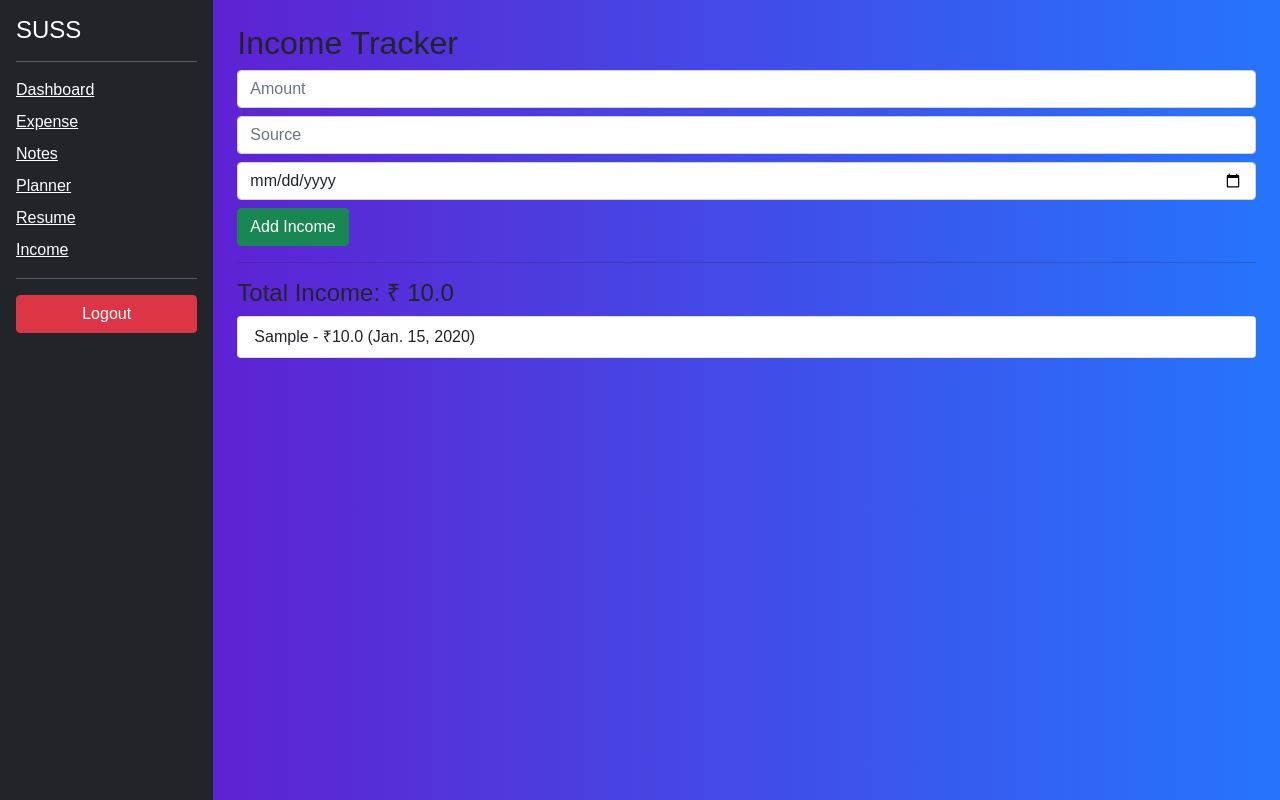
After one commit to SamShri16/SUSS_Project, a Django app: page /income/ in a window 1280 px wide. The commit adds this page. Run offline with Django 5.2, Linux system fonts and the light colour scheme; a user stored in the database is signed in; tables that the repository leaves empty hold one stand-in row (values such as "Sample post").

Commit message:
Added expense date, filters, and income tracking

```diff
--- a/suss_project/expenses/models.py
+++ b/suss_project/expenses/models.py
@@ -1,8 +1,17 @@
 from django.db import models
-from django.contrib.auth.models import User
 
 class Expense(models.Model):
-    user = models.ForeignKey(User, on_delete=models.CASCADE)
     amount = models.FloatField()
     category = models.CharField(max_length=100)
-    date = models.DateField(auto_now_add=True)
+    date = models.DateField()   # ✅ NEW
+
+    def __str__(self):
+        return f"{self.category} - {self.amount}"
+
+class Income(models.Model):
+    amount = models.FloatField()
+    source = models.CharField(max_length=100)
+    date = models.DateField()
+
+    def __str__(self):
+        return f"{self.source} - {self.amount}"
--- a/suss_project/expenses/views.py
+++ b/suss_project/expenses/views.py
@@ -1,15 +1,76 @@
-from django.shortcuts import render
-from .models import Expense
+from django.shortcuts import render, redirect
+from .models import Expense, Income
 from django.contrib.auth.decorators import login_required
+from django.contrib import messages
+from datetime import date
+
 
 @login_required
 def expense_view(request):
-    if request.method == "POST":
+
+    filter_type = request.GET.get('filter')
+
+    expenses = Expense.objects.all()
+
+    # ✅ FILTER LOGIC
+    if filter_type == 'today':
+        expenses = expenses.filter(date=date.today())
+
+    elif filter_type == 'month':
+        expenses = expenses.filter(date__month=date.today().month)
+
+    total = sum(e.amount for e in expenses)
+
+    # ✅ ADD EXPENSE
+    if request.method == 'POST':
+        amount = request.POST.get('amount')
+        category = request.POST.get('category')
+        exp_date = request.POST.get('date')
+
         Expense.objects.create(
-            user=request.user,
-            amount=request.POST['amount'],
-            category=request.POST['category']
+            amount=amount,
+            category=category,
+            date=exp_date
         )
 
-    data = Expense.objects.filter(user=request.user)
-    return render(request, 'expense.html', {'data': data})
+        messages.success(request, "Expense added")
+        return redirect('/expenses/')
+
+    return render(request, 'expense.html', {
+        'expenses': expenses,
+        'total': total
+    })
+
+
+@login_required
+def delete_expense(request, id):
+    Expense.objects.get(id=id).delete()
+    messages.success(request, "Expense deleted")
+    return redirect('/expenses/')
+
+
+# 💰 INCOME
+@login_required
+def income_view(request):
+
+    incomes = Income.objects.all()
+    total_income = sum(i.amount for i in incomes)
+
+    if request.method == 'POST':
+        amount = request.POST.get('amount')
+        source = request.POST.get('source')
+        inc_date = request.POST.get('date')
+
+        Income.objects.create(
+            amount=amount,
+            source=source,
+            date=inc_date
+        )
+
+        messages.success(request, "Income added")
+        return redirect('/income/')
+
+    return render(request, 'income.html', {
+        'incomes': incomes,
+        'total_income': total_income
+    })
--- a/suss_project/suss_project/urls.py
+++ b/suss_project/suss_project/urls.py
@@ -19,6 +19,8 @@ from django.urls import path
 
 from suss_project import views   # MAIN APP VIEWS
 from accounts.views import login_view, register_view, logout_view
+
+from expenses.views import expense_view, delete_expense, income_view
 
 urlpatterns = [
     path('admin/', admin.site.urls),
@@ -43,5 +45,9 @@ urlpatterns = [
     path('delete-task/<int:id>/', views.delete_task),
     path('complete-task/<int:id>/', views.complete_task),
 
+    path('expenses/', expense_view),
+    path('delete-expense/<int:id>/', delete_expense),
+    path('income/', income_view),
+
     path('resume/', views.resume),
 ]
--- a/suss_project/templates/base.html
+++ b/suss_project/templates/base.html
@@ -25,6 +25,7 @@
 <a href="/notes/" class="text-white d-block mb-2 {% if request.path == '/notes/' %}fw-bold{% endif %}">Notes</a>
 <a href="/planner/" class="text-white d-block mb-2 {% if request.path == '/planner/' %}fw-bold{% endif %}">Planner</a>
 <a href="/resume/" class="text-white d-block mb-2 {% if request.path == '/resume/' %}fw-bold{% endif %}">Resume</a>
+<a href="/income/" class="text-white d-block mb-2">Income</a>
 
             <hr>
 
--- /dev/null
+++ b/suss_project/templates/income.html
@@ -0,0 +1,27 @@
+{% extends 'base.html' %}
+
+{% block content %}
+
+<h2>Income Tracker</h2>
+
+<form method="POST">
+    {% csrf_token %}
+    <input name="amount" class="form-control mb-2" placeholder="Amount">
+    <input name="source" class="form-control mb-2" placeholder="Source">
+    <input type="date" name="date" class="form-control mb-2">
+    <button class="btn btn-success">Add Income</button>
+</form>
+
+<hr>
+
+<h4>Total Income: ₹ {{ total_income }}</h4>
+
+<ul class="list-group mt-2">
+    {% for i in incomes %}
+        <li class="list-group-item">
+            {{ i.source }} - ₹{{ i.amount }} ({{ i.date }})
+        </li>
+    {% endfor %}
+</ul>
+
+{% endblock %}
```
Also changed, not shown: suss_project/templates/expense.html (+15 -5 lines), suss_project/expenses/migrations/0002_income_remove_expense_user_alter_expense_date.py (added).
